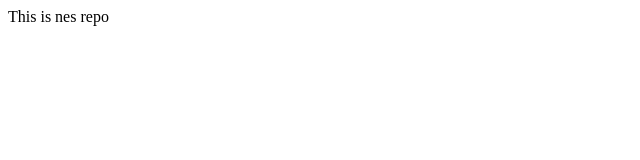
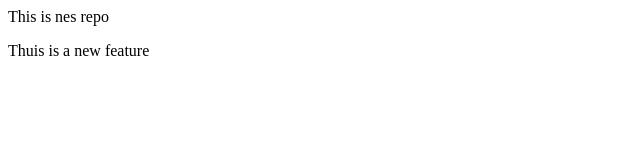
Before and after one commit to Saswat132002/LocalRepo, a plain HTML site: page index.html in a window 1280 px wide. Shown: the whole page, without its empty margins (0-640 px from the left). Drawn offline with Linux system fonts and the light colour scheme.

Commit message:
Add new feature

```diff
--- a/index.html
+++ b/index.html
@@ -1 +1,2 @@
 <p>This is nes repo</p>
+<p>Thuis is a new feature</p>
```
